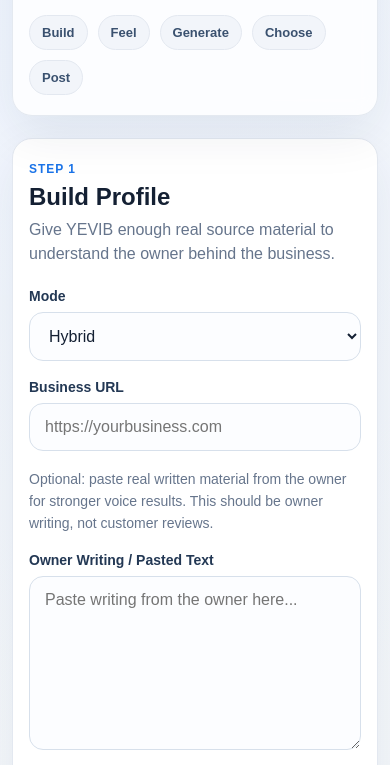
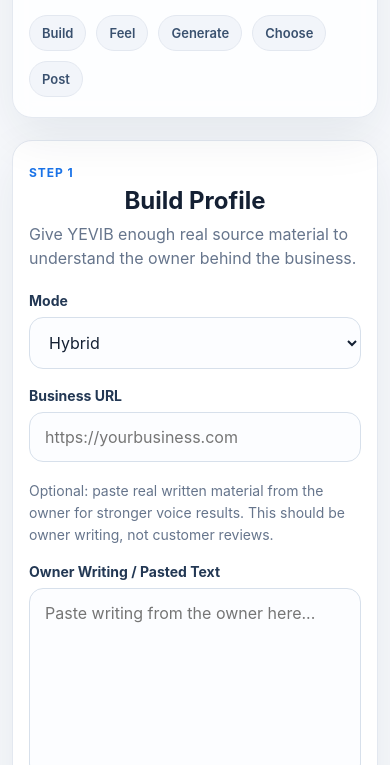
Before and after one commit to oroknows-arch1/yevib-mvp, a website: page index.html in a window 390 px wide. Shown: the part 172-937 px from the top of the page. Drawn offline with Linux system fonts and the light colour scheme.

Commit message:
UI flow update - full screen sections + scroll experience

```diff
--- a/server.js
+++ b/server.js
@@ -1299,7 +1299,11 @@
 - Use clearly different opening styles across the 3 posts
 - Vary sentence length and rhythm more aggressively
 - At least one post should open with a direct statement
-- At least one post should open with a lived moment or scene
+-SCENE RULE (STRICT):
+- At least one post MUST begin with a real-world moment
+- This means a specific situation, time, or action (e.g. “I remember…”, “Last week…”, “Woke up…”, “Sat there…”)
+- Do NOT begin that post with an abstract idea or reflection
+- The reader should be able to picture the moment immediately
 - At least one post should open with an insight, decision, or truth
 - Avoid repeating the same emotional posture across all 3 posts
 - Avoid repeating the same nouns, same transitions, and same cadence too closely
--- a/style.css
+++ b/style.css
@@ -337,4 +337,26 @@
   .screen-card {
     min-height: auto;
   }
+  section {
+  min-height: 100vh;
+  padding: 60px 20px;
+  display: flex;
+  flex-direction: column;
+  justify-content: center;
+  border-bottom: 1px solid #eee;
 }
+body {
+  font-family: -apple-system, BlinkMacSystemFont, sans-serif;
+  background: #f7f9fc;
+  margin: 0;
+}
+
+h1, h2 {
+  text-align: center;
+}
+
+section > * {
+  max-width: 700px;
+  margin: 0 auto;
+}
+}
```
